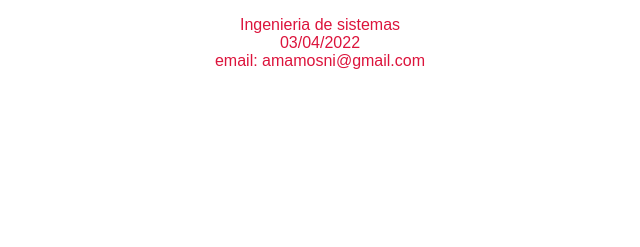
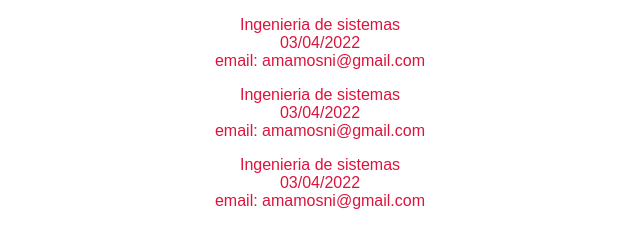
Before and after one commit to amamosni/DSW-AmirMosquera, a plain HTML site: page index.html in a window 1280 px wide. Shown: the part 105-352 px from the top of the page, without its empty margins (320-960 px from the left). Drawn offline with Linux system fonts and the light colour scheme.

Commit message:
Mi primer poyecto en HTML version 2

```diff
--- a/index.html
+++ b/index.html
@@ -11,5 +11,7 @@
     <h1>Proyecto de sitio Web 2022 - 4</h1>
     <h3>Amir Mosquera Nieva</h3>
     <p>Ingenieria de sistemas<br>03/04/2022<br>email: amamosni@gmail.com</p>
+    <p>Ingenieria de sistemas<br>03/04/2022<br>email: amamosni@gmail.com</p>
+    <p>Ingenieria de sistemas<br>03/04/2022<br>email: amamosni@gmail.com</p>
 </body>
 </html>
```
